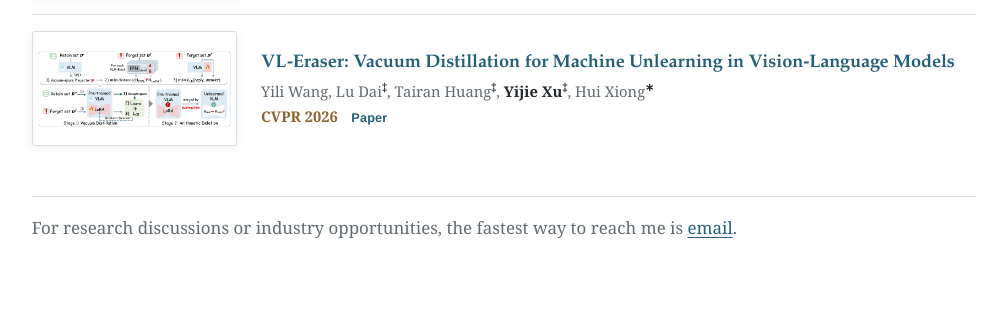
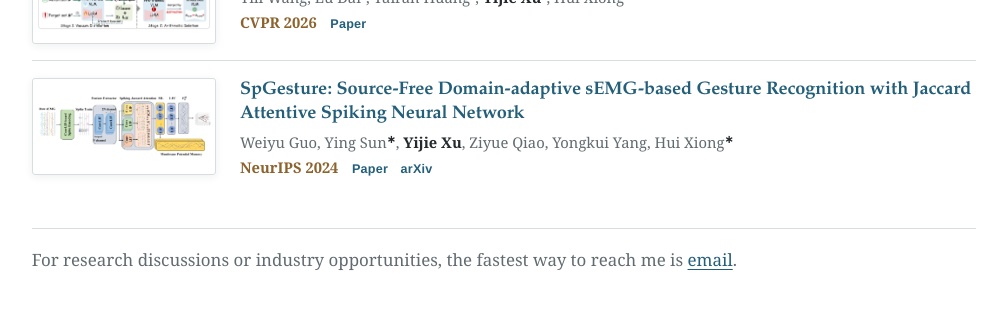
Before and after one commit to yeahjack/yeahjack.github.io, a Jekyll site: the page built from _pages/about.md, in a window 1280 px wide and 1400 px high, scrolled down 543 px, cut to the strip 976-1285 px from the top of the window. Shown: the whole strip, without its empty margins (262-1269 px from the left). Built offline with Jekyll 4.4.1, drawn with Linux system fonts in a browser that asks for light colours; a script that is not in the unit is left out.

Commit message:
Add SpGesture and refine publication thumbnails

```diff
--- a/_pages/about.md
+++ b/_pages/about.md
@@ -256,7 +256,7 @@ redirect_from:
 
   .academic-pub {
     display: grid;
-    grid-template-columns: minmax(180px, 205px) minmax(0, 1fr);
+    grid-template-columns: minmax(172px, 184px) minmax(0, 1fr);
     gap: clamp(1rem, 2vw, 1.35rem);
     padding: 0.92rem 0;
     border-bottom: 1px solid var(--academic-rule);
@@ -306,7 +306,7 @@ redirect_from:
       z-index: 10;
       border-color: rgba(32, 95, 131, 0.42);
       box-shadow: 0 16px 38px rgba(35, 44, 50, 0.2);
-      transform: translateY(-2px) scale(1.65);
+      transform: translateY(-2px) scale(1.8);
     }
   }
 
@@ -626,6 +626,20 @@ redirect_from:
             </div>
           </div>
         </article>
+
+        <article class="academic-pub">
+          <a class="academic-pub__figure" href="https://proceedings.neurips.cc/paper_files/paper/2024/hash/409334f42cbb57d07aa152f2d0433ec7-Abstract-Conference.html" aria-label="View SpGesture">
+            <img src="/images/home/spgesture-pipeline.webp" alt="Pipeline of the Jaccard Attention Spiking Neural Network for sEMG gesture recognition">
+          </a>
+          <div class="academic-pub__content">
+            <h3 class="academic-pub__title"><a href="https://proceedings.neurips.cc/paper_files/paper/2024/hash/409334f42cbb57d07aa152f2d0433ec7-Abstract-Conference.html">SpGesture: Source-Free Domain-adaptive sEMG-based Gesture Recognition with Jaccard Attentive Spiking Neural Network</a></h3>
+            <p class="academic-pub__authors">Weiyu Guo, Ying Sun<sup>∗</sup>, <strong>Yijie Xu</strong>, Ziyue Qiao, Yongkui Yang, Hui Xiong<sup>∗</sup></p>
+            <div class="academic-pub__meta">
+              <p class="academic-pub__venue"><strong>NeurIPS 2024</strong></p>
+              <div class="academic-pub__links"><a href="https://openreview.net/forum?id=GYqs5Z4joA">Paper</a><a href="https://arxiv.org/abs/2405.14398">arXiv</a></div>
+            </div>
+          </div>
+        </article>
       </section>
 
       <p class="academic-contact">For research discussions or industry opportunities, the fastest way to reach me is <a href="mailto:yxu409@connect.hkust-gz.edu.cn">email</a>.</p>
```
Also changed, not shown: other parts of _pages/about.md (+1 -1 lines), images/home/spgesture-pipeline.webp (added).
